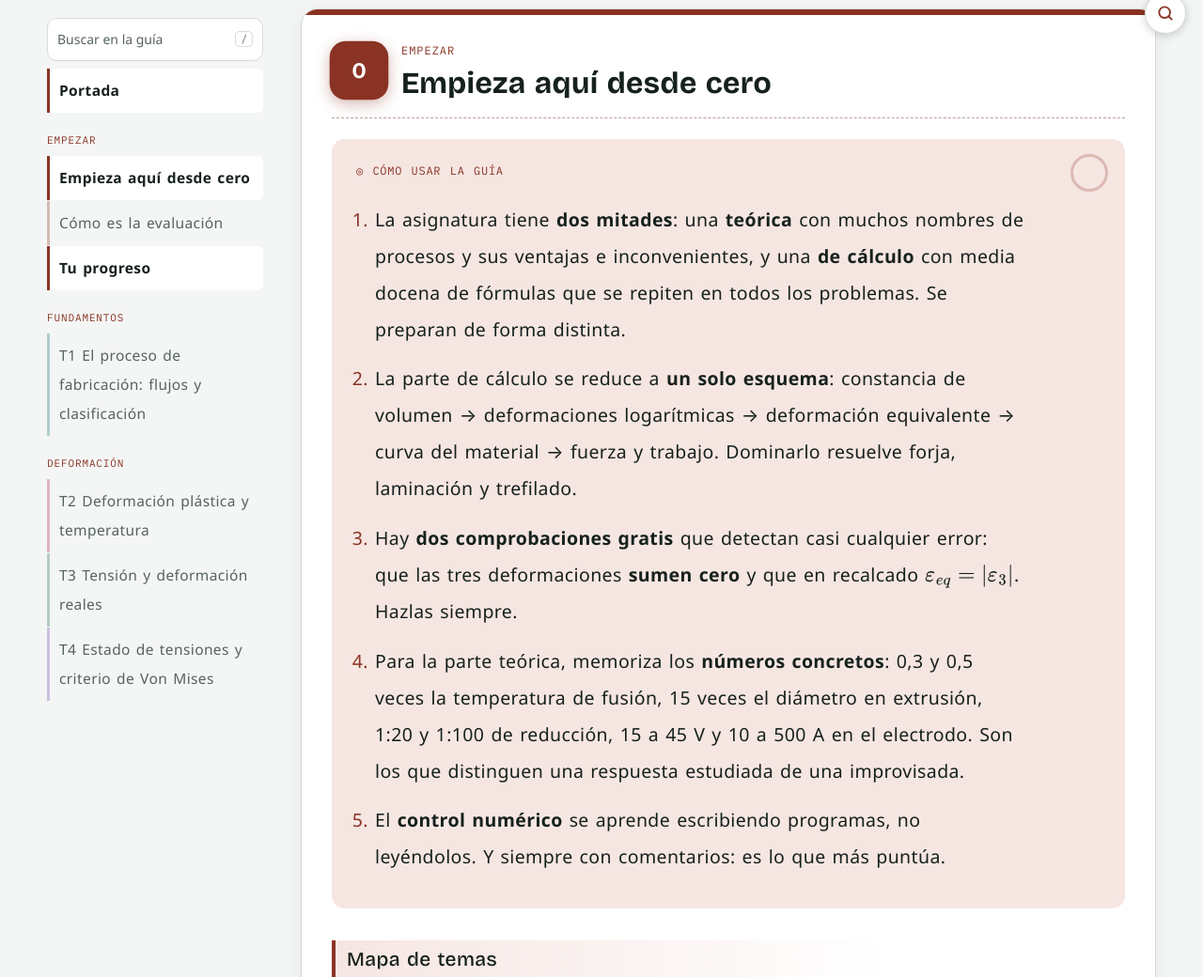
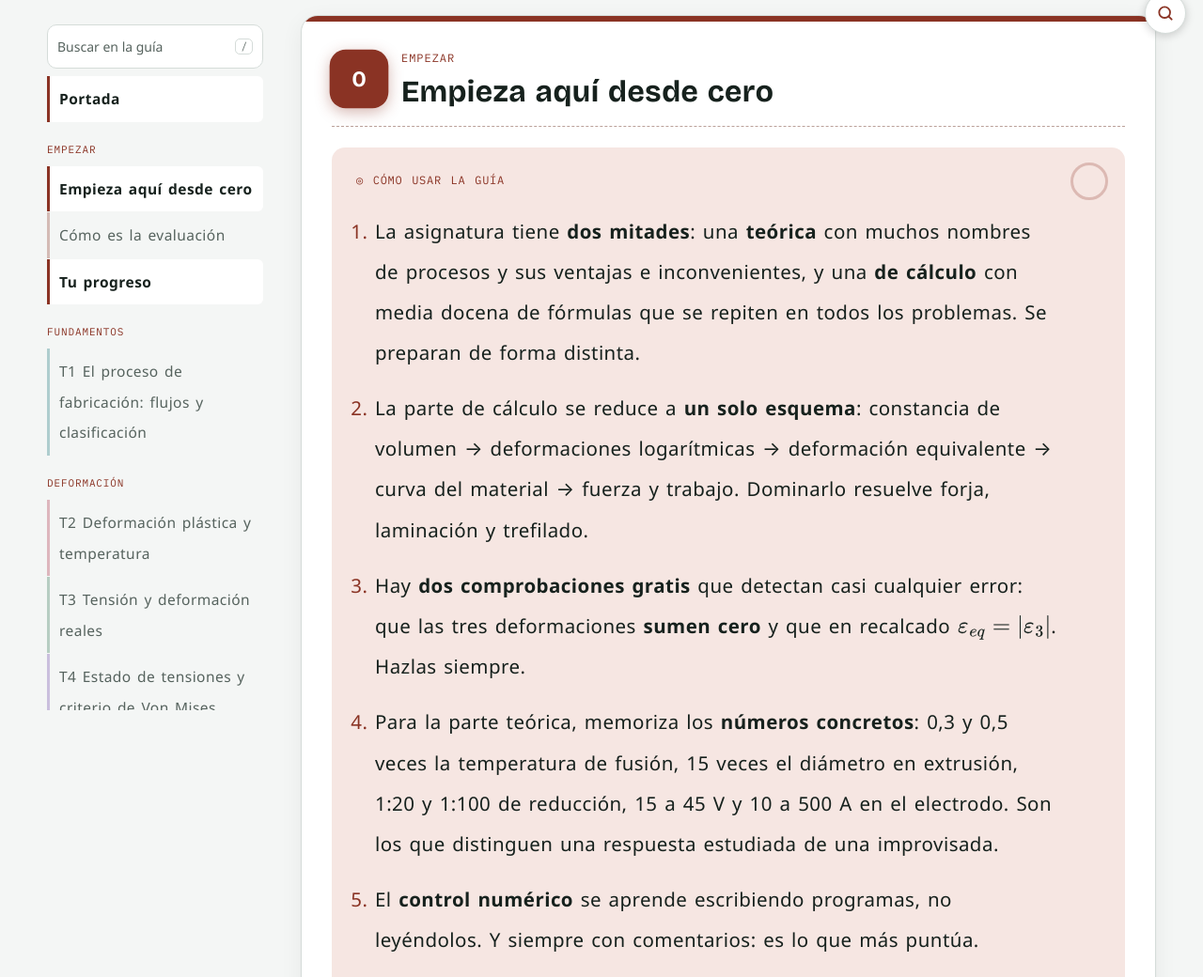
Before and after one commit to helionacon-ui/Ingenier-a-de-los-sistemas-de-producci-n, a plain HTML site: page index.html in a window 1280 px wide. Shown: the part 692-1732 px from the top of the page at 94% size. Drawn offline with nearby package versions, Linux system fonts and the light colour scheme; a web font is replaced by a local one.

Commit message:
Tipografía de lectura aún más grande y espaciada (20,5 px, interlineado 2,1)
Co-Authored-By: Claude Sonnet 5.5 <noreply@anthropic.com>
Claude-Session: https://claude.ai/code/session_013s7DMWfv5iZSnooi2Zg82z

```diff
--- a/index.html
+++ b/index.html
@@ -17,24 +17,24 @@
 <style id="lectura">
 @media screen{
 :root{--body:"Atkinson Hyperlegible Next","Atkinson Hyperlegible","Segoe UI",system-ui,-apple-system,sans-serif}
-body{font-family:var(--body);font-size:19.5px;line-height:2;letter-spacing:.02em;word-spacing:.08em}
-p{margin:0 0 1.6em}
-li{margin:.7em 0}
+body{font-family:var(--body);font-size:20.5px;line-height:2.1;letter-spacing:.022em;word-spacing:.09em}
+p{margin:0 0 1.75em}
+li{margin:.8em 0}
 p,li{max-width:62ch}
 .box p:last-child,.box ul:last-child,.box ol:last-child{margin-bottom:0}
-h2{margin-top:84px;margin-bottom:22px;line-height:1.3}
-h3{font-size:23px;margin:54px 0 16px;line-height:1.35}
+h2{margin-top:92px;margin-bottom:24px;line-height:1.3}
+h3{font-size:24px;margin:58px 0 18px;line-height:1.35}
 h4{margin-top:34px;margin-bottom:10px}
 .box{padding:24px 30px;margin:32px 0}
-table{font-size:17px;line-height:1.7}
+table{font-size:18px;line-height:1.75}
 td,th{padding-top:.85em;padding-bottom:.85em}
-figure.fig figcaption{font-size:16.5px;line-height:1.8;margin-top:12px}
+figure.fig figcaption{font-size:17px;line-height:1.8;margin-top:12px}
 figure.fig{margin-block:34px}
 .lede{line-height:1.85}
 .toc a{font-size:15.5px;padding:8px 0 8px 10px}
 svg,svg text,canvas,.katex,mjx-container{letter-spacing:normal;word-spacing:normal}
 details>summary{line-height:1.7;padding-block:.5em}
-@media (max-width:600px){body{font-size:18px;line-height:1.95}}
+@media (max-width:600px){body{font-size:19px;line-height:2}}
 }
 </style>
 </head>
```
Also changed, not shown: cuestiones.html (+8 -8 lines), examenes.html (+8 -8 lines), formulario.html (+8 -8 lines), laboratorio.html (+8 -8 lines), plan.html (+8 -8 lines), problemas.html (+8 -8 lines), tema-01.html (+8 -8 lines), tema-02.html (+8 -8 lines), tema-03.html (+8 -8 lines), tema-04.html (+8 -8 lines), tema-05.html (+8 -8 lines), tema-06.html (+8 -8 lines), tema-07.html (+8 -8 lines), tema-08.html (+8 -8 lines), 2 more files.
